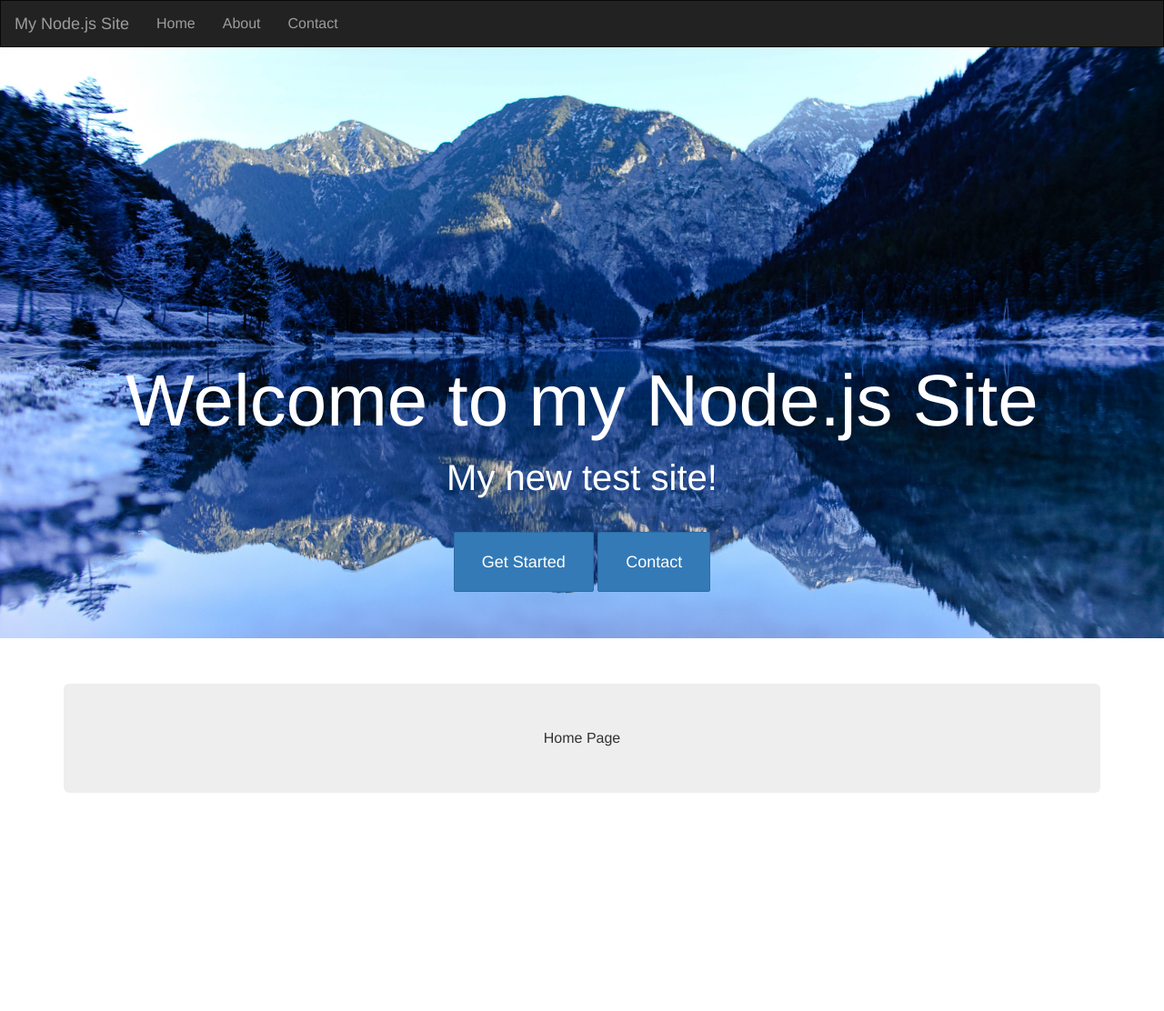
After one commit to benmc17/NodeJSToDoList, a Node server app: template NodeJSToDoList/views/pages/index.ejs in a window 1280 px wide. The commit adds this page. Shown: the top 1112 px of the page at 91% size. Run offline with Node 20, Linux system fonts and the light colour scheme; the template is opened without the code that fills it, so the values that code supplies are empty; some libraries are stand-ins or nearby versions.

Commit message:
Added Templating for views

```diff
--- a/NodeJSToDoList/package.json
+++ b/NodeJSToDoList/package.json
@@ -7,6 +7,8 @@
     "name": "Ben"
   },
   "dependencies": {
-    "express": "^4.15.4"
+    "ejs": "^2.5.7",
+    "express": "^4.15.4",
+    "express-ejs-layouts": "^2.3.1"
   }
 }
--- a/NodeJSToDoList/server.js
+++ b/NodeJSToDoList/server.js
@@ -1,7 +1,12 @@
 'use strict';
 var express = require('express');
+var expressLayouts = require('express-ejs-layouts');
 var app = express();
 var port = 8080;
+
+// EJS Template Engine
+app.set('view engine', 'ejs');
+app.use(expressLayouts);
 
 // location of routes file
 var router = require('./app/routes');
--- a/NodeJSToDoList/index.html
+++ b/NodeJSToDoList/views/layout.ejs
@@ -20,20 +20,12 @@
         </nav>
     </header>
 
-    <section class="hero">
-        <div class="hero-content">
-            <h2>Welcome to my Node.js Site</h2>
-            <p>My new test site!</p>
-            <a href="/" class="btn btn-lg btn-primary">Get Started</a>
-            <a href="/contact" class="btn btn-lg btn-primary">Contact</a>
-        </div>
-    </section>
+	<!-- MAIN CONTENT HERE -->
+	<%- defineContent('hero') %>
 
-    <main>
+	<main>
         <div class="container">
-            <div class="jumbotron text-center">
-                Home Page
-            </div>
+            <%- body %>
         </div>
     </main>
 
--- /dev/null
+++ b/NodeJSToDoList/views/pages/contact.ejs
@@ -0,0 +1,4 @@
+	<%- contentFor('body') %>
+    <div class="jumbotron text-center">
+        Contact
+    </div>
--- /dev/null
+++ b/NodeJSToDoList/views/pages/index.ejs
@@ -0,0 +1,14 @@
+	<%- contentFor('hero') %>
+	<section class="hero">
+        <div class="hero-content">
+            <h2>Welcome to my Node.js Site</h2>
+            <p>My new test site!</p>
+            <a href="/" class="btn btn-lg btn-primary">Get Started</a>
+            <a href="/contact" class="btn btn-lg btn-primary">Contact</a>
+        </div>
+    </section>
+
+	<%- contentFor('body') %>
+    <div class="jumbotron text-center">
+        Home Page
+    </div>
```
Also changed, not shown: NodeJSToDoList/about.html (deleted, +0 -11 lines), NodeJSToDoList/app/routes.js (+9 -3 lines), NodeJSToDoList/views/pages/about.ejs (added, +13 -0 lines), 2 other files.
